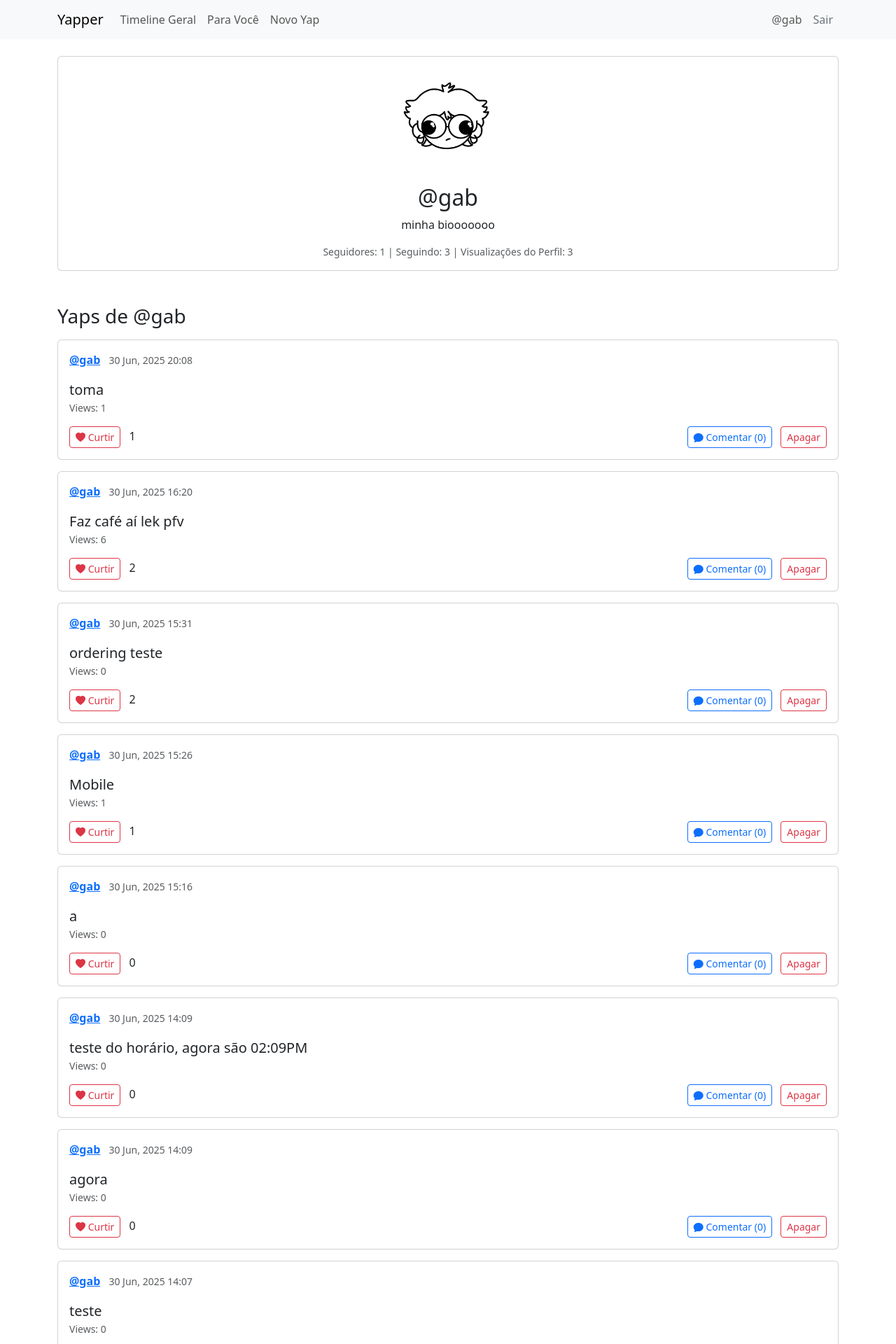
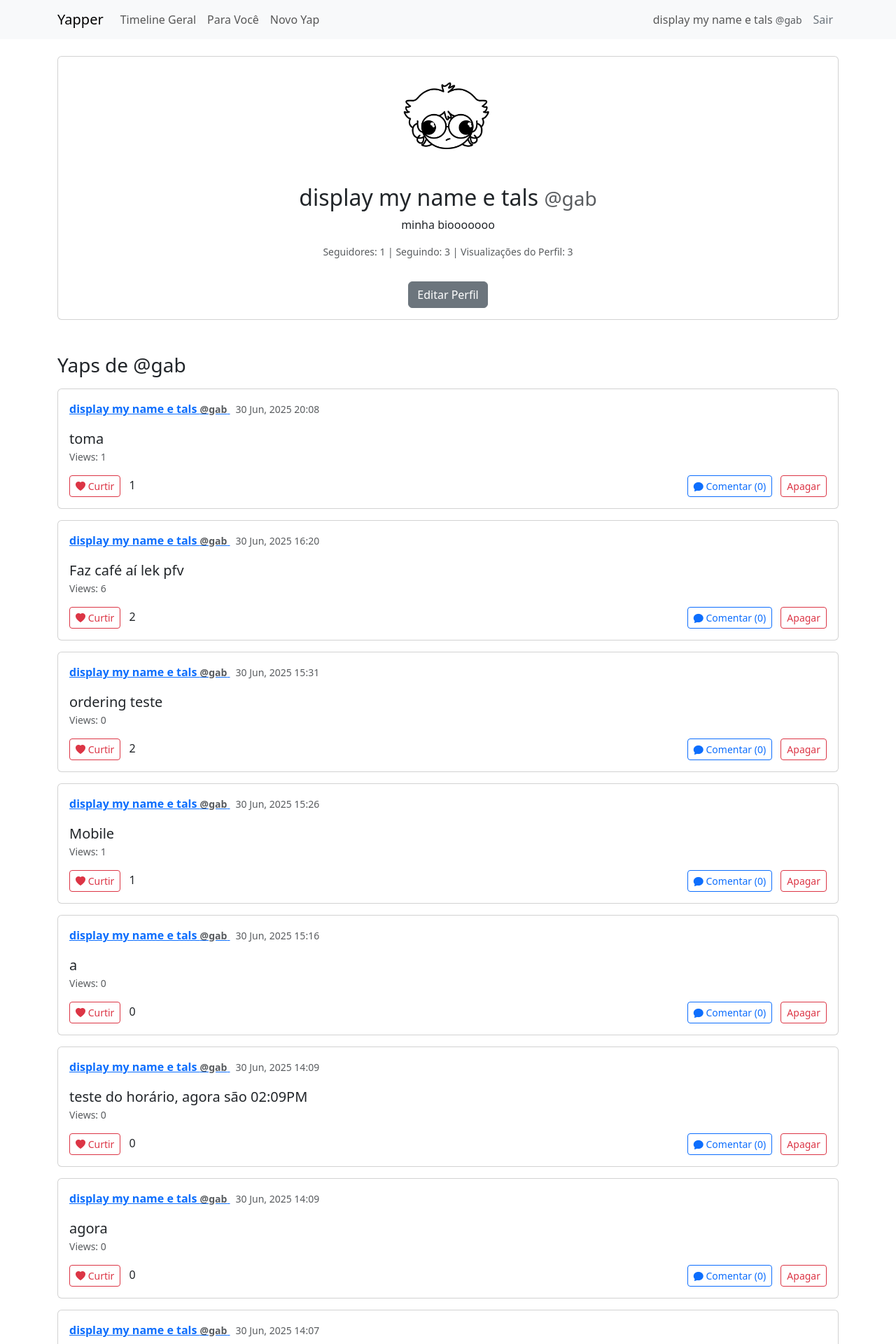
Before and after one commit to GABESANCTI/Yapper, a Django app: a page that uses templates/base.html in a window 1280 px wide. Shown: the top 1920 px of the page at 70% size. Run offline with Django 5.2, Linux system fonts and the light colour scheme; a user stored in the database is signed in; data comes from the database, SQL or seed files in the repository; both versions use the stored data as it was after the commit; some libraries are stand-ins or nearby versions.

Commit message:
Funcionalidade de edição de perfil

```diff
--- a/core/templates/core/user_profile.html
+++ b/core/templates/core/user_profile.html
@@ -14,7 +14,10 @@
                 <img src="https://via.placeholder.com/150" class="rounded-circle mb-3" alt="Foto de perfil padrão" style="width: 150px; height: 150px; object-fit: cover;">
             {% endif %}
 
-            <h2 class="card-title">@{{ profile_user.username }}</h2>
+            {# Exibe o display_name se existir, senão usa o username #}
+            <h2 class="card-title">
+                {% if profile_user.display_name %}{{ profile_user.display_name }} <small class="text-muted">@{{ profile_user.username }}</small>{% else %}@{{ profile_user.username }}{% endif %}
+            </h2>
 
             {# Biografia #}
             {% if profile_user.bio %}
@@ -36,6 +39,11 @@
                     </button>
                 </form>
             {% endif %}
+
+            {# Botão de Edição (só visível para o dono do perfil) #}
+            {% if user.is_authenticated and user == profile_user %}
+                <a href="{% url 'core:edit_profile' %}" class="btn btn-secondary mt-3">Editar Perfil</a>
+            {% endif %}
         </div>
     </div>
 
@@ -46,7 +54,9 @@
             <div class="card-body">
                 <p class="card-text">
                     {# Link para o próprio perfil (já que é o yap do usuário do perfil) #}
-                    <a href="{% url 'core:user_profile' username=yap.user.username %}" class="fw-bold">@{{ yap.user.username }}</a>
+                    <a href="{% url 'core:user_profile' username=yap.user.username %}" class="fw-bold">
+                        {% if yap.user.display_name %}{{ yap.user.display_name }} <small class="text-muted">@{{ yap.user.username }}</small>{% else %}@{{ yap.user.username }}{% endif %}
+                    </a>
                     <small class="text-muted ms-2">
                         {% localtime on %}
                             {{ yap.created_at|date:"d M, Y H:i" }}
--- a/core/urls.py
+++ b/core/urls.py
@@ -5,8 +5,9 @@ app_name = 'core'
 
 urlpatterns = [
     path('register/', views.register, name='register'),
+    path('profile/edit/', views.edit_profile, name='edit_profile'),
+    path('profile/<str:username>/', views.user_profile, name='user_profile'),
     path('profile/<str:username>/', views.user_profile, name='user_profile'),
     path('profile/<str:username>/follow/', views.follow_user, name='follow_user'),
     path('profile/<str:username>/unfollow/', views.unfollow_user, name='unfollow_user'),
-    path('profile/edit/', views.edit_profile, name='edit_profile'),
 ]
--- a/templates/base.html
+++ b/templates/base.html
@@ -32,10 +32,12 @@
                 <ul class="navbar-nav">
                     {% if user.is_authenticated %}
                         <li class="nav-item">
-                            <a class="nav-link" href="{% url 'core:user_profile' username=user.username %}">@{{ user.username }}</a>
+                            {# Exibe o display_name se existir, senão usa o username #}
+                            <a class="nav-link" href="{% url 'core:user_profile' username=user.username %}">
+                                {% if user.display_name %}{{ user.display_name }} <small class="text-muted">@{{ user.username }}</small>{% else %}@{{ user.username }}{% endif %}
+                            </a>
                         </li>
                         <li class="nav-item">
-                            {# Botão de Logout via POST #}
                             <form action="{% url 'logout' %}" method="post" class="d-inline">
                                 {% csrf_token %}
                                 <button type="submit" class="nav-link btn btn-link text-decoration-none text-secondary" style="padding-top: 8px;">Sair</button>
--- a/yaps/templates/yaps/foryou_timeline.html
+++ b/yaps/templates/yaps/foryou_timeline.html
@@ -24,8 +24,10 @@
         <div class="card mb-3">
             <div class="card-body">
                 <p class="card-text">
-                    {# Link para o perfil do usuário #}
-                    <a href="{% url 'core:user_profile' username=yap.user.username %}" class="fw-bold">@{{ yap.user.username }}</a>
+                    {# Link para o perfil do usuário, exibindo display_name #}
+                    <a href="{% url 'core:user_profile' username=yap.user.username %}" class="fw-bold">
+                        {% if yap.user.display_name %}{{ yap.user.display_name }} <small class="text-muted">@{{ yap.user.username }}</small>{% else %}@{{ yap.user.username }}{% endif %}
+                    </a>
                     <small class="text-muted ms-2">
                         {% localtime on %}
                             {{ yap.created_at|date:"d M, Y H:i" }}
--- a/yaps/templates/yaps/general_timeline.html
+++ b/yaps/templates/yaps/general_timeline.html
@@ -24,8 +24,10 @@
         <div class="card mb-3">
             <div class="card-body">
                 <p class="card-text">
-                    {# Link para o perfil do usuário #}
-                    <a href="{% url 'core:user_profile' username=yap.user.username %}" class="fw-bold">@{{ yap.user.username }}</a>
+                    {# Link para o perfil do usuário, exibindo display_name #}
+                    <a href="{% url 'core:user_profile' username=yap.user.username %}" class="fw-bold">
+                        {% if yap.user.display_name %}{{ yap.user.display_name }} <small class="text-muted">@{{ yap.user.username }}</small>{% else %}@{{ yap.user.username }}{% endif %}
+                    </a>
                     <small class="text-muted ms-2">
                         {% localtime on %}
                             {{ yap.created_at|date:"d M, Y H:i" }}
```
Also changed, not shown: core/templates/core/edit_profile.html (added, +29 -0 lines), yaps/templates/yaps/yap_detail.html (+8 -5 lines), db.sqlite3, media/profile_pics/1000054615.jpg (added), media/profile_pics/rosto_1.png (added).
